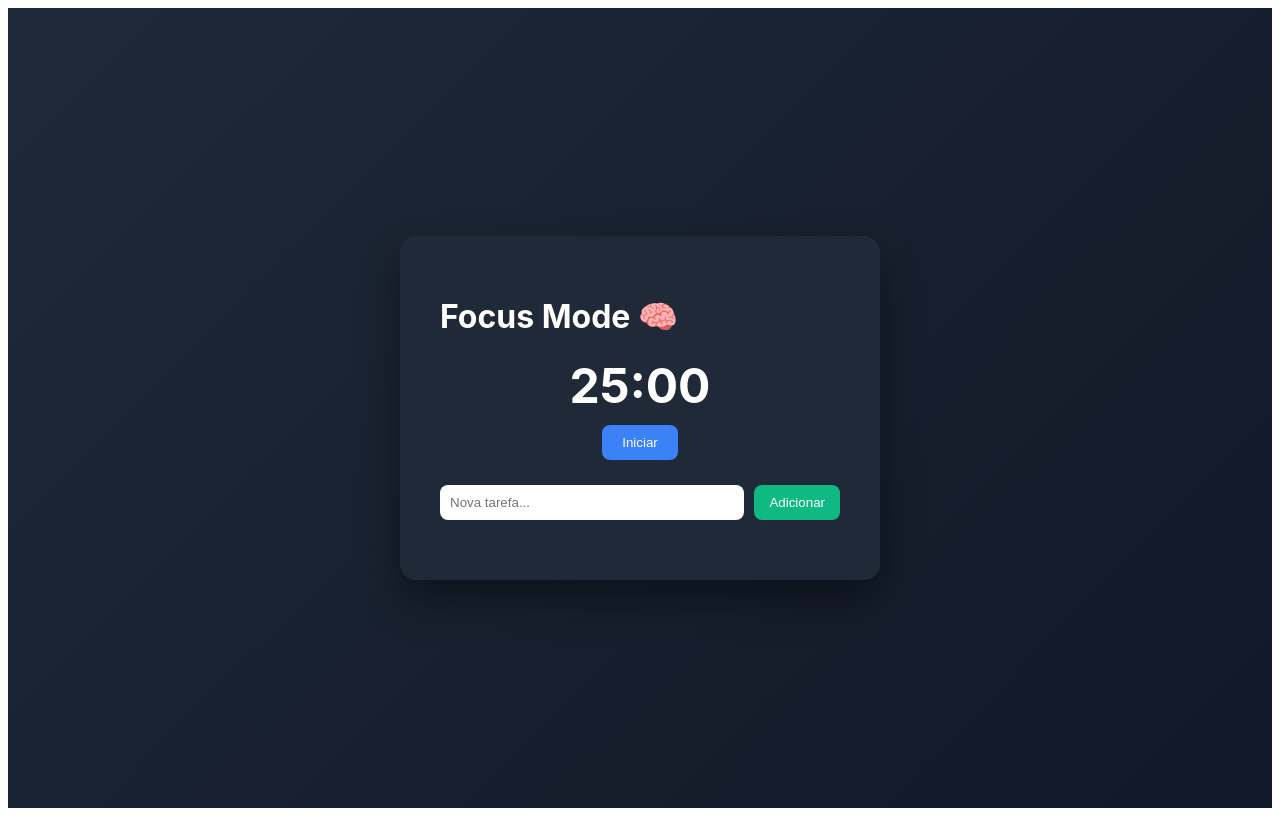
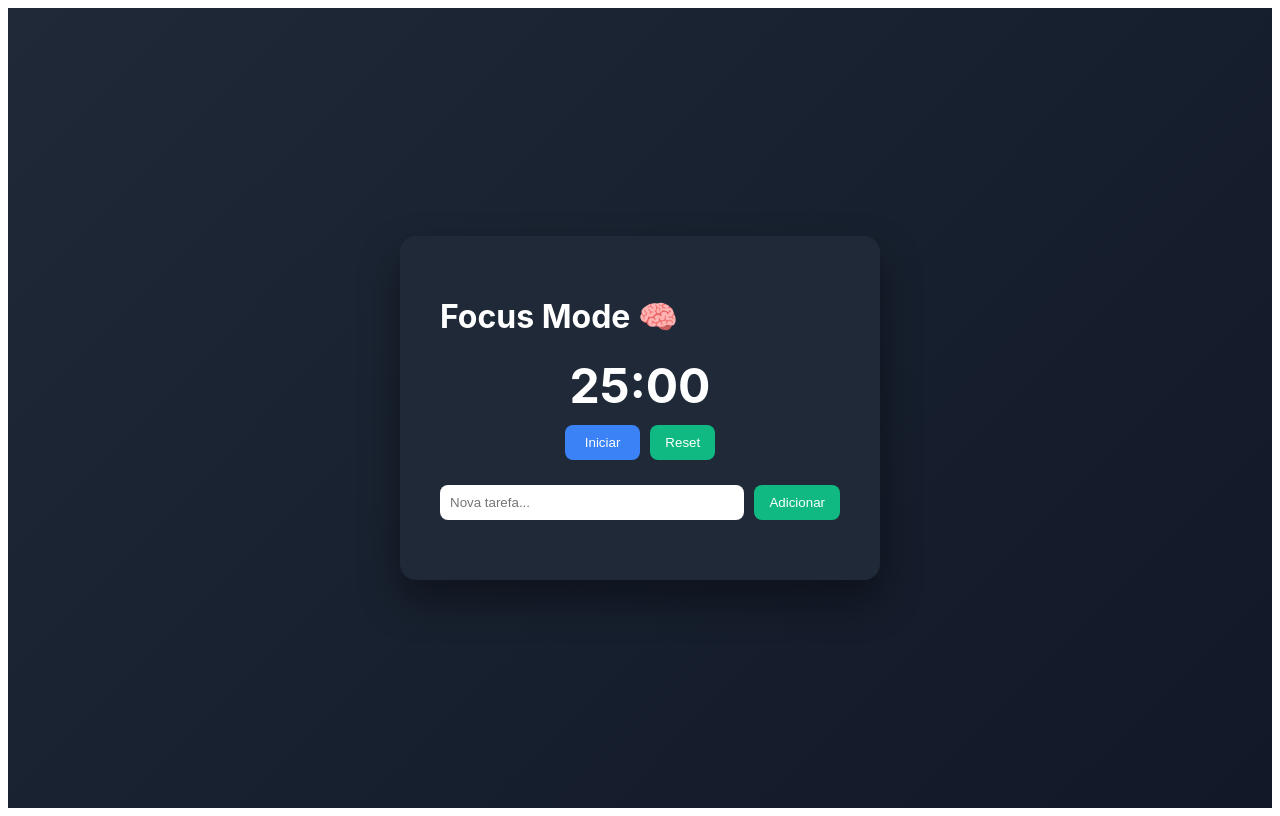
Before and after one commit to brunogmadeira/devops-satc, a React (Vite) app in the folder front/front-devops/: page / in a window 1280 px wide. Built offline with nearby package versions, Linux system fonts and the light colour scheme.

Commit message:
Fix issues

```diff
--- a/front/front-devops/src/Home.jsx
+++ b/front/front-devops/src/Home.jsx
@@ -1,10 +1,28 @@
-import React, { useState } from "react";
+import React, { useState, useEffect } from "react";
 
 export default function Home() {
   const [tasks, setTasks] = useState([]);
   const [input, setInput] = useState("");
-  const [time, setTime] = useState(25);
+
+  const [time, setTime] = useState(25 * 60); // agora em segundos
   const [running, setRunning] = useState(false);
+
+  // Timer
+  useEffect(() => {
+    if (!running) return;
+
+    const interval = setInterval(() => {
+      setTime((prev) => {
+        if (prev <= 1) {
+          clearInterval(interval);
+          return 0;
+        }
+        return prev - 1;
+      });
+    }, 1000);
+
+    return () => clearInterval(interval);
+  }, [running]);
 
   const addTask = () => {
     if (!input.trim()) return;
@@ -24,6 +42,18 @@ export default function Home() {
     setRunning(!running);
   };
 
+  const resetTimer = () => {
+    setRunning(false);
+    setTime(25 * 60);
+  };
+
+  // formata mm:ss
+  const formatTime = (time) => {
+    const minutes = Math.floor(time / 60);
+    const seconds = time % 60;
+    return `${minutes}:${seconds.toString().padStart(2, "0")}`;
+  };
+
   return (
     <div style={styles.container}>
       <div style={styles.card}>
@@ -31,9 +61,14 @@ export default function Home() {
 
         {/* Timer */}
         <div style={styles.timerBox}>
-          <h2 style={styles.time}>{time}:00</h2>
+          <h2 style={styles.time}>{formatTime(time)}</h2>
+
           <button style={styles.primaryButton} onClick={toggleTimer}>
-            {running ? "Pausar" : "Iniciar "}
+            {running ? "Pausar" : "Iniciar"}
+          </button>
+
+          <button style={styles.secondaryButton} onClick={resetTimer}>
+            Reset
           </button>
         </div>
 
@@ -117,6 +152,7 @@ const styles = {
     borderRadius: "8px",
     color: "white",
     cursor: "pointer",
+    marginRight: "10px",
   },
   secondaryButton: {
     backgroundColor: "#10b981",
```
